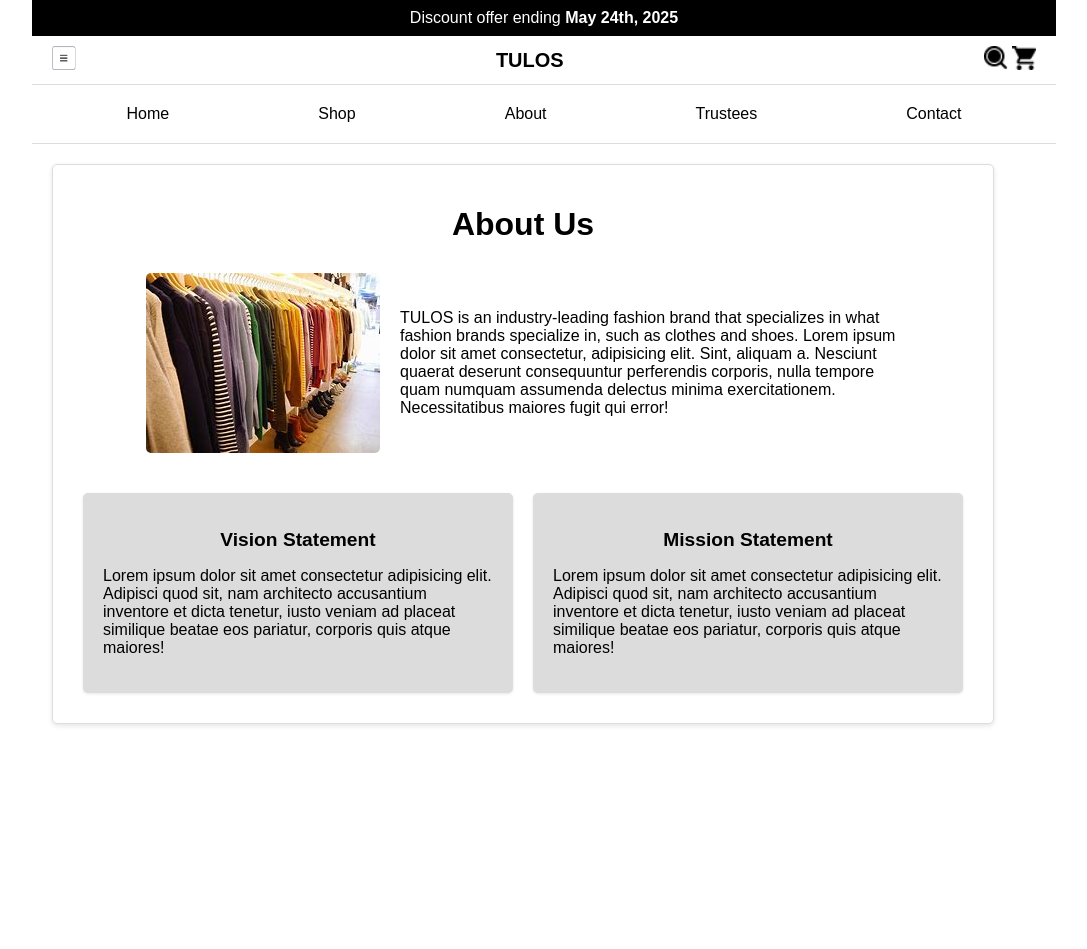
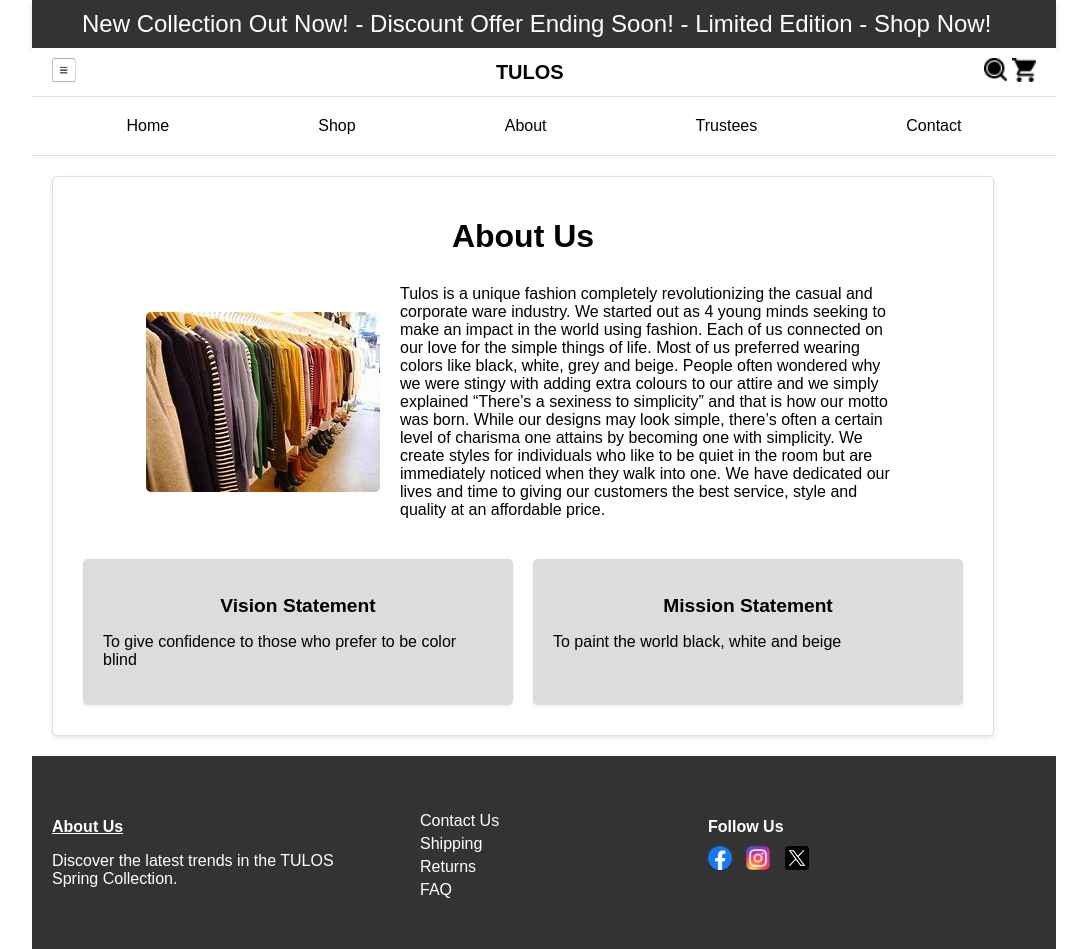
Before and after one commit to VectorGits/Miva-web-tech-project, a plain HTML site: page src/about.html in a window 1280 px wide. Shown: the whole page, without its empty margins (96-1183 px from the left). Before the commit the page ends 800 px from the top, so only its background shows below. Drawn offline with Linux system fonts and the light colour scheme.

Commit message:
Chore: Add marquee

```diff
--- a/src/about.html
+++ b/src/about.html
@@ -9,8 +9,11 @@
 </head>
 <body>
 	<header>
-		<div class="alert">
-			<p>Discount offer ending  <b>May 24th, 2025</b> </p>
+		<div class="marquee-container">
+			<div class="marquee">
+				<span>New Collection Out Now! - Discount Offer Ending Soon! - Limited Edition - Shop Now!</span>
+				<span>Coupon Available! - Trendy & Drip - Coupon Available - Shop Now!</span>
+			</div>
 		</div>
 		<nav class="navbar">
 			<div class="menu-icon" id="menu-icon">
@@ -38,22 +41,56 @@
 			<div class="about-content">
 				<img src="../public/store-clothes.png" alt="About Us Image" class="about-image">
 				<p class="about-description">
-					TULOS is an industry-leading fashion brand that specializes in what fashion brands specialize in, such as clothes and shoes. Lorem ipsum dolor sit amet consectetur, adipisicing elit. Sint, aliquam a. Nesciunt quaerat deserunt consequuntur perferendis corporis, nulla tempore quam numquam assumenda delectus minima exercitationem. Necessitatibus maiores fugit qui error!
+					Tulos is a unique fashion completely revolutionizing the casual and corporate ware industry. We started out as 4 young minds seeking to make an impact in the world using fashion.
+
+					Each of us connected on our love for the simple things of life. Most of us preferred wearing colors like black, white, grey and beige.
+
+					People often wondered why we were stingy with adding extra colours to our attire and we simply explained “There’s a sexiness to simplicity” and that is how our motto was born.
+
+					While our designs may look simple, there’s often a certain level of charisma one attains by becoming one with simplicity. We create styles for individuals who like to be quiet in the room but are immediately noticed when they walk into one.
+
+					We have dedicated our lives and time to giving our customers the best service, style and quality at an affordable price.
 				</p>
 			</div>
 			<div class="statements">
 				<div class="statement">
 					<h2>Vision Statement</h2>
-					<p>Lorem ipsum dolor sit amet consectetur adipisicing elit. Adipisci quod sit, nam architecto accusantium inventore et dicta tenetur, iusto veniam ad placeat similique beatae eos pariatur, corporis quis atque maiores!</p>
+					<p>To give confidence to those who prefer to be color blind</p>
 				</div>
 				<div class="statement">
 					<h2>Mission Statement</h2>
-					<p>Lorem ipsum dolor sit amet consectetur adipisicing elit. Adipisci quod sit, nam architecto accusantium inventore et dicta tenetur, iusto veniam ad placeat similique beatae eos pariatur, corporis quis atque maiores!</p>
+					<p>To paint the world black, white and beige</p>
 				</div>
 			</div>
 		</div>
 	</main>
 
+	<!-- FOOTER SECTION -->
+	<footer>
+        <div class="footer-container">
+            <div class="footer-section">
+                <h4><a href="./about.html">About Us</a></h4>
+                <p>Discover the latest trends in the TULOS Spring Collection.</p>
+            </div>
+            <div class="footer-section">
+                <ul>
+                    <li><a href="#">Contact Us</a></li>
+                    <li><a href="#">Shipping</a></li>
+                    <li><a href="#">Returns</a></li>
+                    <li><a href="#">FAQ</a></li>
+                </ul>
+            </div>
+            <div class="footer-section">
+                <h4>Follow Us</h4>
+                <div class="social-icons">
+                    <a href="#"><img src="../public/facebook-icon.png" alt="Facebook"></a>
+                    <a href="#"><img src="../public/Instagram-logo.png" alt="Instagram"></a>
+                    <a href="#"><img src="../public/X-logo.png" alt="Twitter"></a>
+                </div>
+            </div>
+        </div>
+    </footer>
+
 	<script src="../script.js"></script>
 </body>
 </html>
```
Also changed, not shown: src/contact.html (+31 -2 lines), src/shop.html (+28 -0 lines), src/test.html (added, +48 -0 lines), src/trustee.html (+33 -6 lines).
